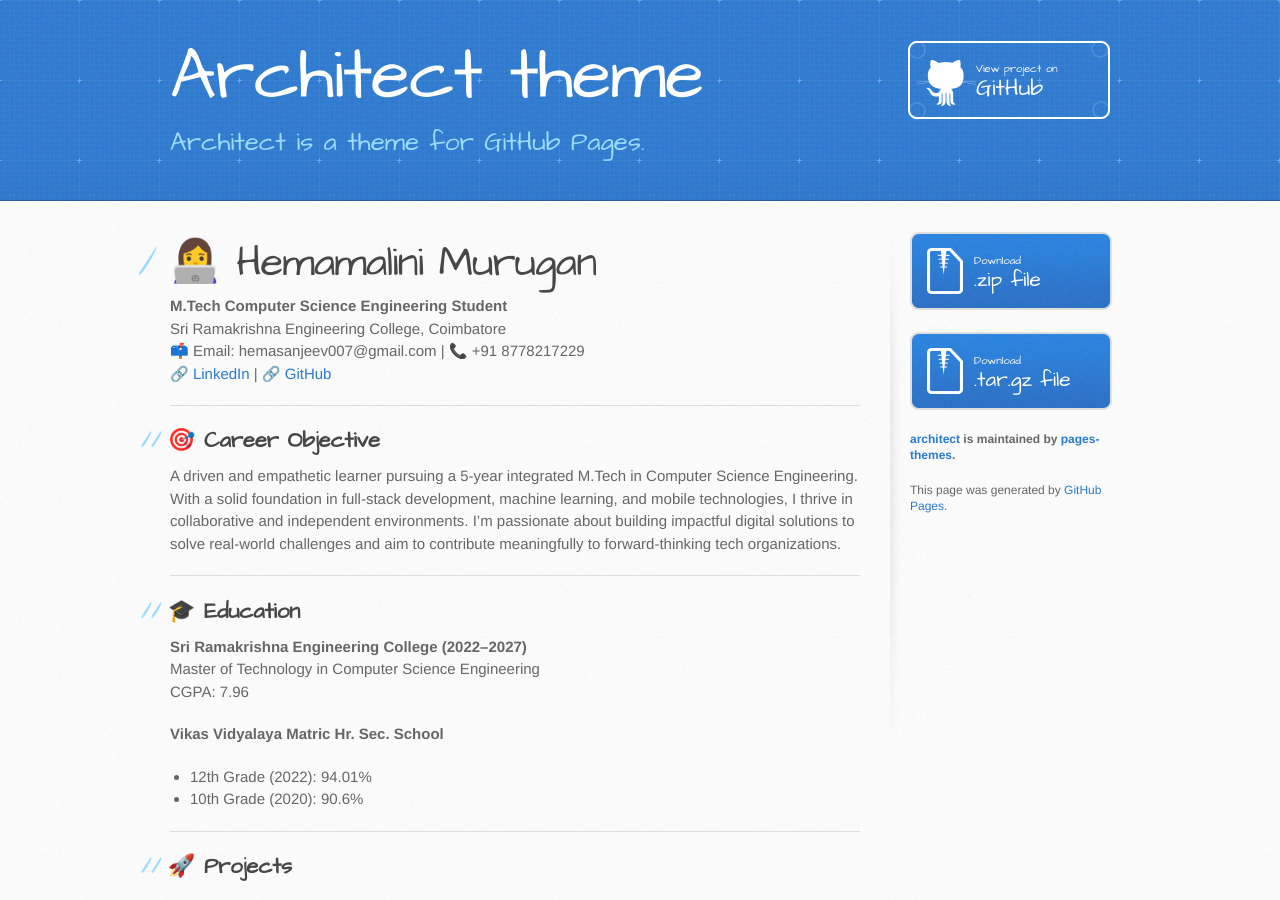
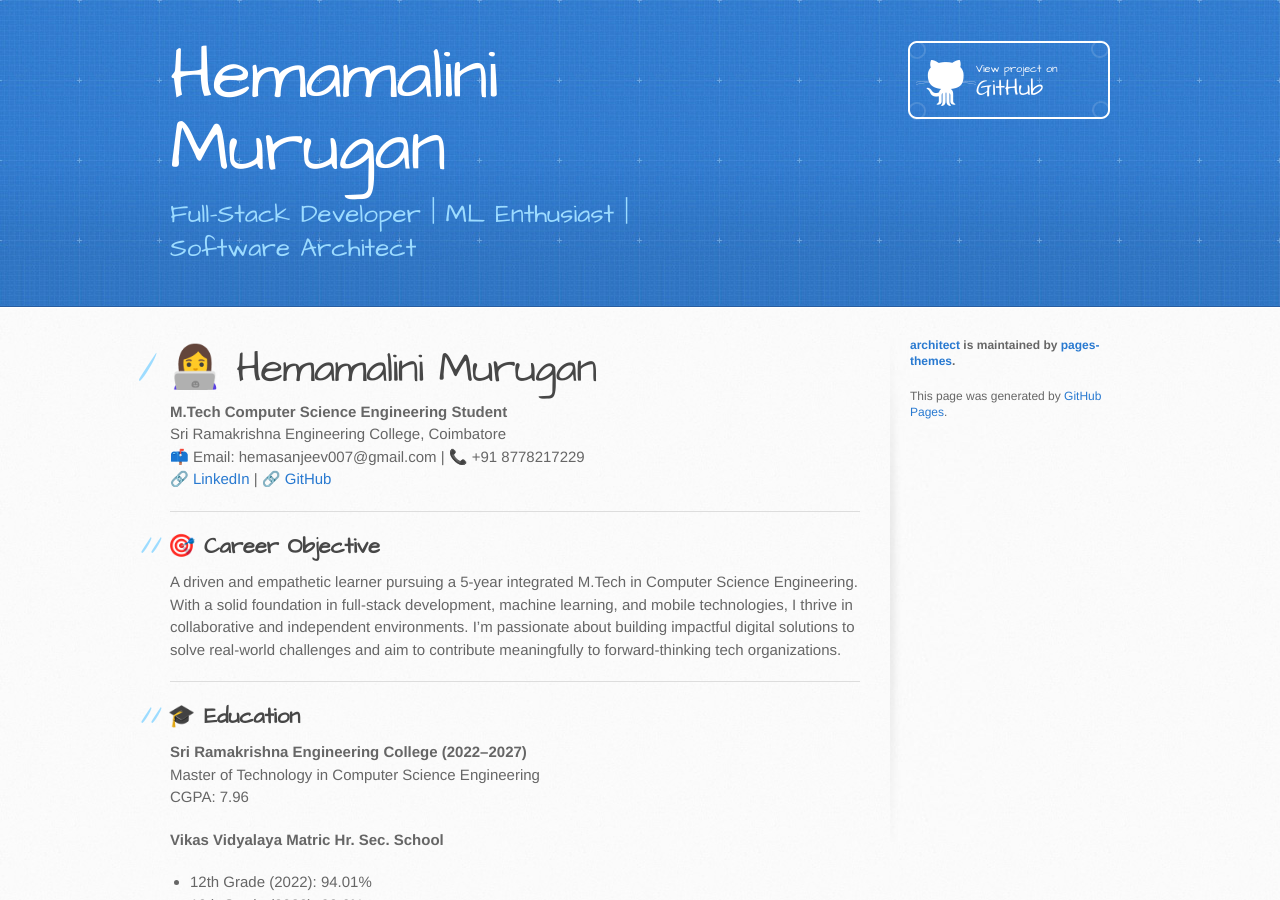
Before and after one commit to pages-themes/architect, a Jekyll site: the page built from index.md, in a window 1280 px wide and 900 px high. Built offline with Jekyll 4.4.1, drawn with Linux system fonts in a browser that asks for light colours; our own code applies the rules of GitHub Pages for plain Markdown files.

Commit message:
Update _config.yml

```diff
--- a/_config.yml
+++ b/_config.yml
@@ -1,5 +1,9 @@
-title: Architect theme
-description: Architect is a theme for GitHub Pages.
-show_downloads: true
-google_analytics:
+title: "Hemamalini Murugan"
+description: "Full-Stack Developer | ML Enthusiast | Software Architect"
+url: "https://HEMAM005.github.io"
 theme: jekyll-theme-architect
+
+social_links:
+  github: HEMAM005
+  linkedin: hemamalini005
+  email: hemasanjeev007@gmail.com
```
